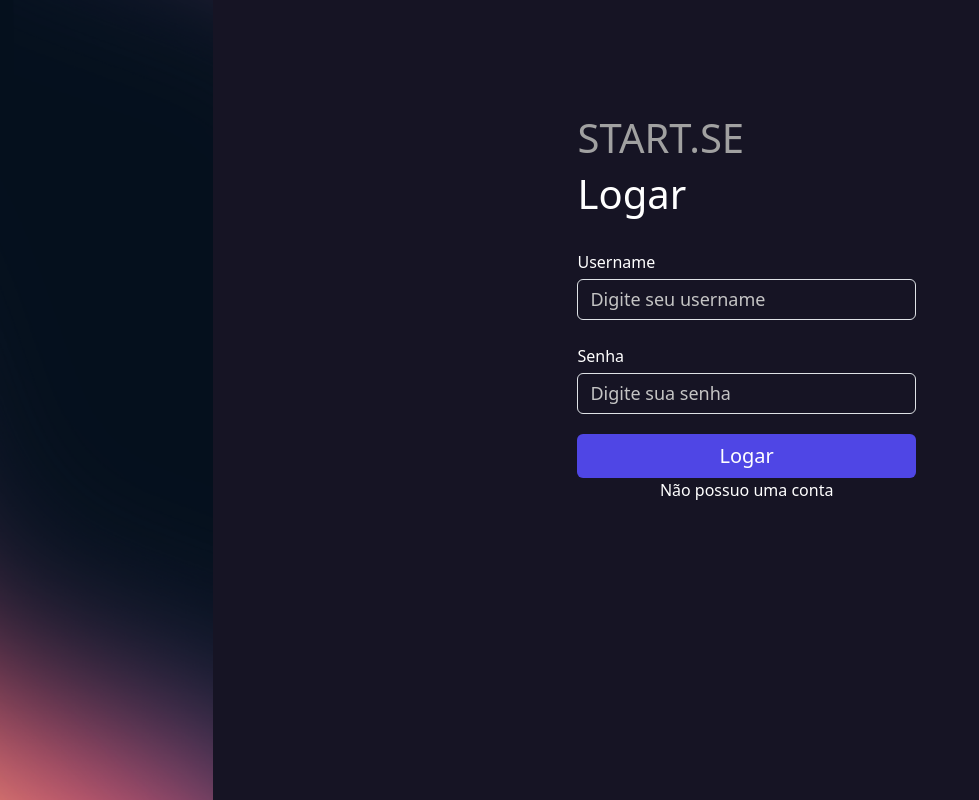
After one commit to gui-ms/PSWDjango, a Django app: page /usuarios/logar/ in a window 1280 px wide. The commit adds this page. Shown: the whole page, without its empty margins (0-979 px from the left). Run offline with Django 5.2, Linux system fonts and the light colour scheme.

Commit message:
Added signin frontend section

```diff
--- a/usuarios/templates/cadastro.html
+++ b/usuarios/templates/cadastro.html
@@ -29,7 +29,7 @@
                     <input type="password" class="form-control input-pers" name="confirmar_senha" placeholder="Confirme sua senha">
                     <div class="centralizar">
                         <input type="submit" class="btn btn-indigo" value="Cadastrar">
-                        <a href="#" class="texto">Já possuo uma conta</a>
+                        <a href="{% url "logar" %}" class="texto">Já possuo uma conta</a>
                     </div>
                 </form>
             </div>
--- /dev/null
+++ b/usuarios/templates/logar.html
@@ -0,0 +1,39 @@
+{% extends "base.html" %}
+{% load static %}
+{% block 'head' %}
+<link rel="stylesheet" href="{% static 'usuarios/css/usuarios.css' %}">
+{% endblock 'head' %}
+{% block 'body' %}
+<div class="container-fluid">
+ <div class="row">
+ <div class="col-md-2 d-flex justify-content-center bg-img ">
+ </div>
+ <div class="col-md-10 d-flex justify-content-center bg-color-dark form-auth">
+ <div class="container-form">
+ <h1 class="text-logo">START.SE</h1>
+ <h1>Logar</h1>
+ {% if messages %}
+ {% for message in messages %}
+ <section class="alert {{message.tags}}">
+ {{message}}
+ </section>
+ {% endfor %}
+ {% endif %}
+ <br>
+ <form action="{% url "logar" %}" method="POST" > {% csrf_token %}
+ <label>Username</label>
+ <input type="text" class="form-control input-pers" name="username" placeholder="Digite seu username">
+ <br>
+ <label>Senha</label>
+ <input type="password" class="form-control input-pers" name="senha" placeholder="Digite sua senha">
+ <div class="centralizar">
+ <input type="submit" class="btn btn-indigo" value="Logar">
+ <a href="{% url "cadastro" %}" class="texto">Não possuo uma conta</a>
+ </div>
+ </form>
+ </div>
+ </div>
+
+ </div>
+</div>
+{% endblock 'body' %}
--- a/usuarios/urls.py
+++ b/usuarios/urls.py
@@ -3,4 +3,5 @@ from . import views
 
 urlpatterns = [
     path('cadastro/',views.cadastro, name='cadastro'),
+    path('logar/',views.logar, name='logar'),
 ]
--- a/usuarios/views.py
+++ b/usuarios/views.py
@@ -31,3 +31,6 @@ def cadastro(request):
 
         user = User.objects.create_user(username=username, password=senha)
         return redirect('/usuarios/logar')
+
+def logar(request):
+    return render(request, 'logar.html')
```
